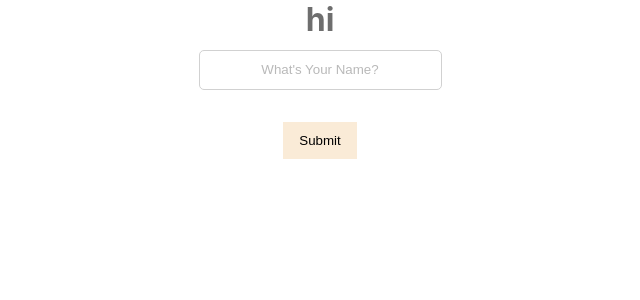
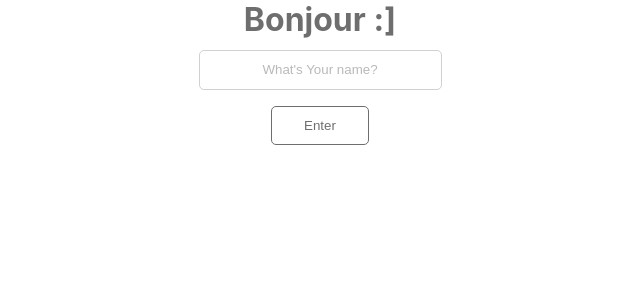
Before and after one commit to mudittt/webdev-bootcamp, a React (Create React App) app in the folder REACT-demo/navbar/: page / in a window 1280 px wide. Shown: the top 300 px of the page, without its empty margins (320-960 px from the left). Built offline with nearby package versions, Linux system fonts and the light colour scheme.

Commit message:
React forms

```diff
--- /dev/null
+++ b/REACT-demo/navbar/src/Forms.js
@@ -0,0 +1,43 @@
+import "./App.css";
+import React from "react";
+function Forms() {
+  let [enteredName, setenteredName] = React.useState("");
+  let [HeadingName, setHeadingName] = React.useState("");
+
+  function handleChange(event) {
+    // console.log(event.target.value);
+    setenteredName(event.target.value);
+    // console.log(event.target.placeholder);
+    // console.log(event.target.className);
+  }
+
+  function handleClick(event) {
+    setHeadingName(enteredName);
+
+    // this will prevent the form to refresh itself
+    event.preventDefault();
+  }
+
+  return (
+    <div className="App">
+      {/* form automatically refresh itself after we press the  */}
+      {/* to prevent this default action we use a function */}
+      <form onSubmit={handleClick}>
+        <h1>Bonjour {HeadingName} :]</h1>
+        <input
+          onChange={handleChange}
+          type="text"
+          placeholder="What's Your name?"
+          className="input"
+          autoComplete="off"
+          spellCheck="false"
+          value={enteredName}
+        />
+        <button type="submit" onClick={handleClick} className="btn">
+          Enter
+        </button>
+      </form>
+    </div>
+  );
+}
+export default Forms;
--- a/REACT-demo/navbar/src/index.js
+++ b/REACT-demo/navbar/src/index.js
@@ -10,7 +10,9 @@ import App from "./App";
 import ConditionalRendering from "./ConditionalRendering";
 // eslint-disable-next-line
 import HooksState from "./Hooks-State";
+// eslint-disable-next-line
 import EventHandler from "./EventHandler";
+import Forms from "./Forms";
 
 const root = ReactDOM.createRoot(document.getElementById("root"));
 // ReactDOM.render(WHAT_TO_SHOW, WHERE_TO_SHOW, CALLBACK)
@@ -20,7 +22,8 @@ root.render(
     {/* <App /> */}
     {/* <ConditionalRendering /> */}
     {/* <HooksState /> */}
-    <EventHandler />
+    {/* <EventHandler /> */}
+    <Forms />
   </React.StrictMode>
 );
 
```
